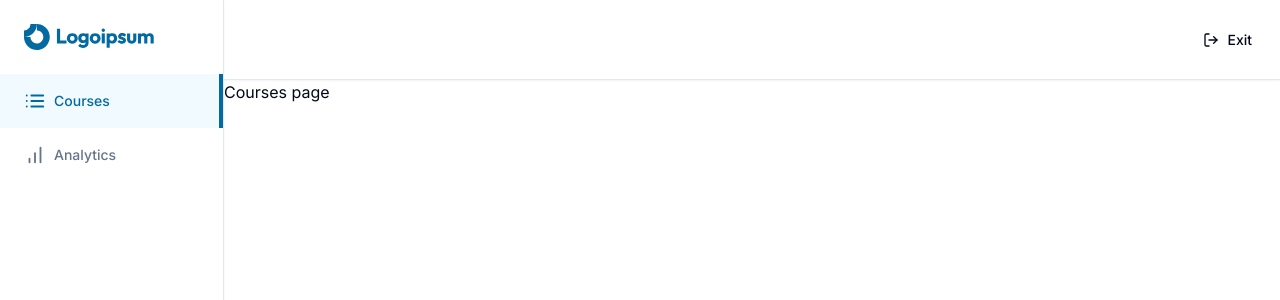
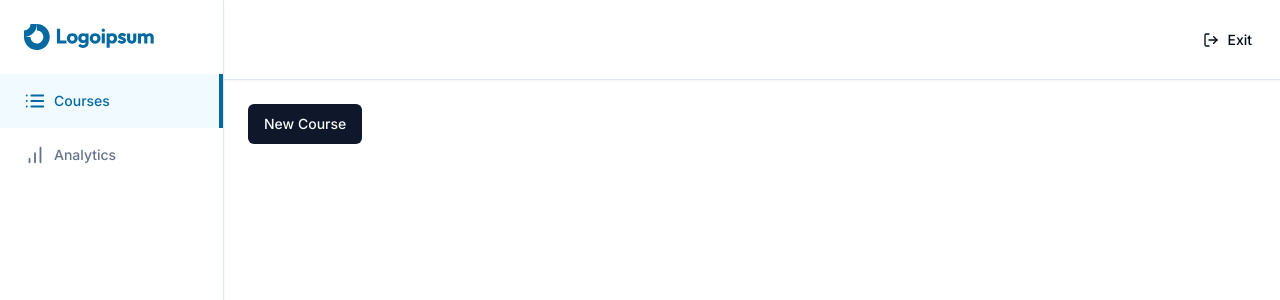
Before and after one commit to mikeheul/next-lms-platform, a Next.js app: page /teacher/courses in a window 1280 px wide. Shown: the top 300 px of the page. Built offline with nearby package versions, Linux system fonts and the light colour scheme.

Commit message:
Create dashboard internal elements

```diff
--- a/app/(dashboard)/(routes)/teacher/courses/page.tsx
+++ b/app/(dashboard)/(routes)/teacher/courses/page.tsx
@@ -1,7 +1,14 @@
+import { Button } from "@/components/ui/button";
+import Link from "next/link";
+
 const CoursesPage = () => {
     return (
-        <div>
-            Courses page
+        <div className="p-6">
+            <Link href="/teacher/create">
+                <Button>
+                    New Course
+                </Button>
+            </Link>
         </div>
      );
 }
--- /dev/null
+++ b/app/(dashboard)/(routes)/teacher/create/page.tsx
@@ -0,0 +1,9 @@
+"use client";
+
+const CreatePage = () => {
+    return (
+        <div>Create Page</div>
+     );
+}
+
+export default CreatePage;
```
